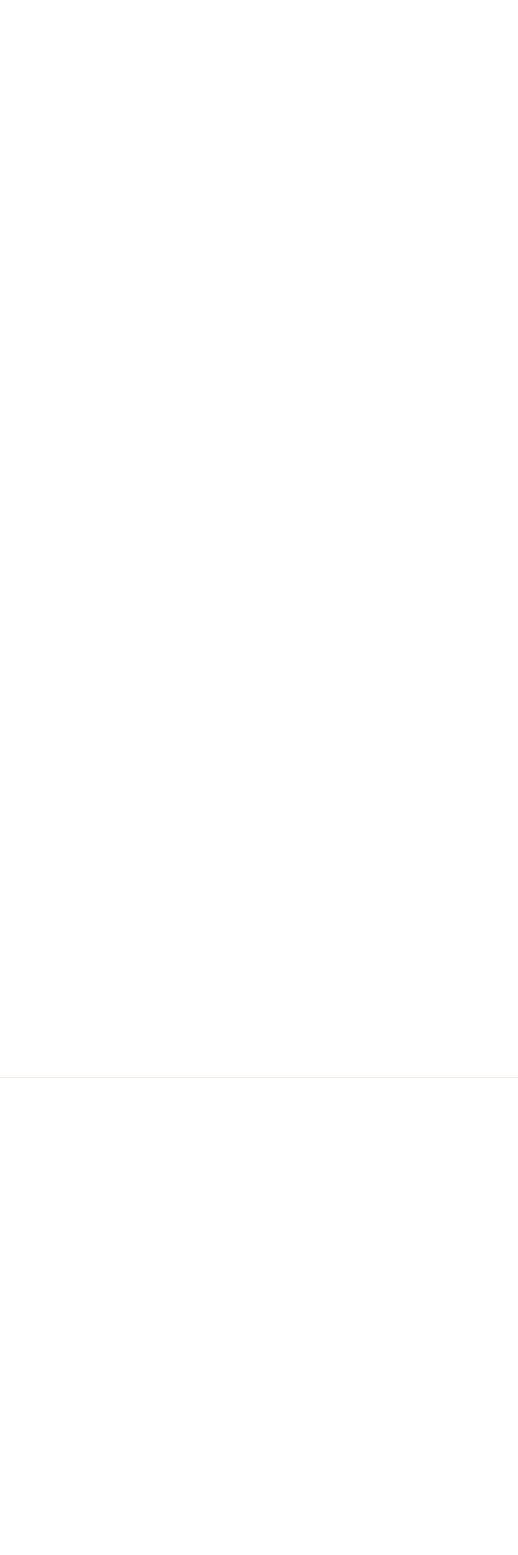
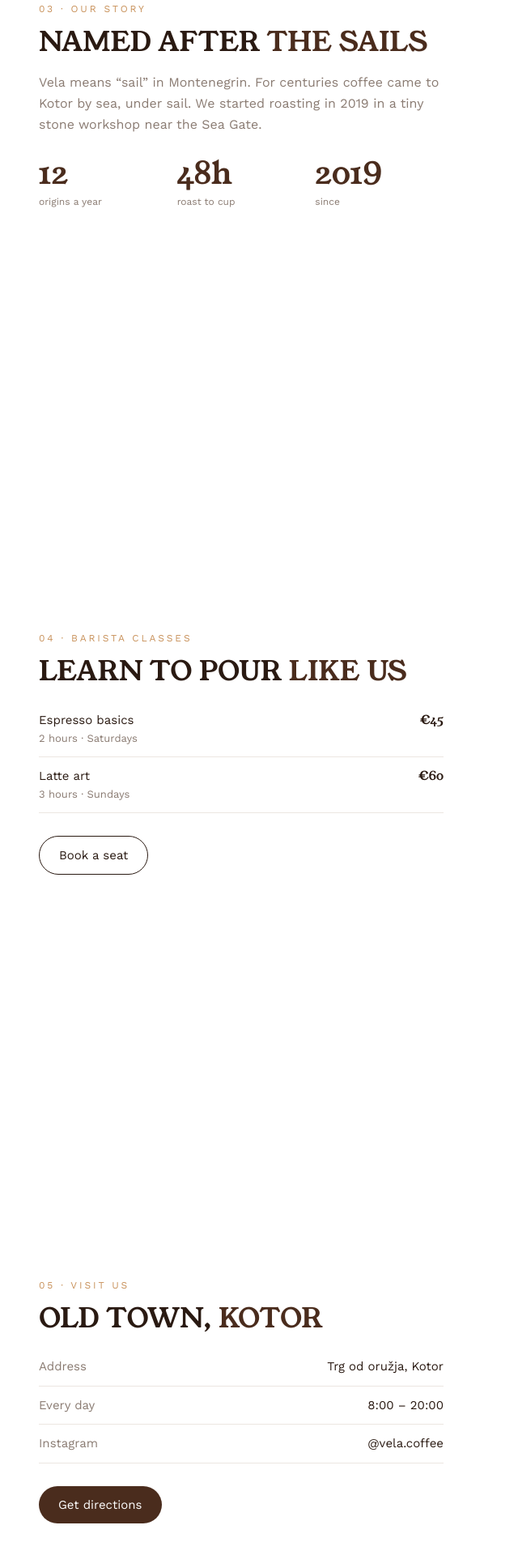
Before and after one commit to SabinaBatrakova/catalog-site, a React (Vite) app: page /templates/coffee-1 in a window 1280 px wide. Shown: the part 2670-4590 px from the top of the page at 81% size, without its empty margins (0-640 px from the left). Before the commit the page ends 4256 px from the top, so only its background shows below. Built offline with nearby package versions, Linux system fonts and the light colour scheme; a web font is replaced by a local one.

Commit message:
feat(coffee): add story, classes, visit and final sections

```diff
--- a/src/templates/coffee-1/CoffeePage.tsx
+++ b/src/templates/coffee-1/CoffeePage.tsx
@@ -6,9 +6,14 @@ import { Wordmark } from "./components/Wordmark";
 import { Hero } from "./components/Hero";
 import { Menu } from "./components/Menu";
 import { Beans } from "./components/Beans";
+import { Story } from "./components/Story";
+import { Classes } from "./components/Classes";
+import { Visit } from "./components/Visit";
+import { Final } from "./components/Final";
 
 export function CoffeePage() {
-  const { brand, nav, hero, menu, beans, scene } = coffeeContent;
+  const { brand, nav, hero, menu, beans, story, classes, visit, final, scene } =
+    coffeeContent;
   const [cart, setCart] = useState<Record<string, number>>({});
 
   const cartCount = Object.values(cart).reduce((sum, n) => sum + n, 0);
@@ -27,7 +32,10 @@ export function CoffeePage() {
         <Hero data={hero} />
         <Menu data={menu} />
         <Beans data={beans} cart={cart} onAdd={addToCart} />
-        <div className="h-[200vh]" />
+        <Story data={story} />
+        <Classes data={classes} />
+        <Visit data={visit} />
+        <Final data={final} />
       </main>
 
       <div id="trust" className="relative z-[2] h-40 border-t border-coffee-line bg-white" />
--- /dev/null
+++ b/src/templates/coffee-1/components/Classes.tsx
@@ -0,0 +1,21 @@
+import type { CoffeeContent } from "../content";
+import { Section } from "./Section";
+import { PriceList } from "./PriceList";
+
+type ClassesProps = {
+  data: CoffeeContent["classes"];
+};
+
+export function Classes({ data }: ClassesProps) {
+  return (
+    <Section head={data}>
+      <PriceList items={data.items} />
+      <a
+        href={data.ctaHref}
+        className="mt-7 inline-block rounded-full border border-coffee-ink px-6 py-3 text-[15px] transition-colors hover:bg-coffee-ink hover:text-white"
+      >
+        {data.ctaLabel}
+      </a>
+    </Section>
+  );
+}
--- /dev/null
+++ b/src/templates/coffee-1/components/Final.tsx
@@ -0,0 +1,20 @@
+import type { CoffeeContent } from "../content";
+import { Section } from "./Section";
+
+type FinalProps = {
+  data: CoffeeContent["final"];
+};
+
+export function Final({ data }: FinalProps) {
+  return (
+    <Section head={data}>
+      <p className="leading-relaxed text-coffee-muted">{data.text}</p>
+      <a
+        href={data.ctaHref}
+        className="mt-7 inline-block rounded-full bg-coffee-espresso px-6 py-3 text-[15px] text-white transition-colors hover:bg-coffee-ink"
+      >
+        {data.ctaLabel}
+      </a>
+    </Section>
+  );
+}
--- /dev/null
+++ b/src/templates/coffee-1/components/Story.tsx
@@ -0,0 +1,24 @@
+import type { CoffeeContent } from "../content";
+import { Section } from "./Section";
+
+type StoryProps = {
+  data: CoffeeContent["story"];
+};
+
+export function Story({ data }: StoryProps) {
+  return (
+    <Section head={data}>
+      <p className="leading-relaxed text-coffee-muted">{data.text}</p>
+      <div className="mt-7 grid grid-cols-3 gap-3">
+        {data.stats.map((stat) => (
+          <div key={stat.label}>
+            <p className="font-coffee-serif text-[32px] leading-none text-coffee-espresso min-[820px]:text-[38px]">
+              {stat.value}
+            </p>
+            <p className="mt-2 text-xs text-coffee-muted">{stat.label}</p>
+          </div>
+        ))}
+      </div>
+    </Section>
+  );
+}
--- /dev/null
+++ b/src/templates/coffee-1/components/Visit.tsx
@@ -0,0 +1,32 @@
+import type { CoffeeContent } from "../content";
+import { Section } from "./Section";
+
+type VisitProps = {
+  data: CoffeeContent["visit"];
+};
+
+export function Visit({ data }: VisitProps) {
+  return (
+    <Section head={data}>
+      <dl>
+        {data.rows.map((row) => (
+          <div
+            key={row.label}
+            className="flex justify-between gap-4 border-b border-coffee-line py-3 text-[15px]"
+          >
+            <dt className="text-coffee-muted">{row.label}</dt>
+            <dd className="text-right">{row.value}</dd>
+          </div>
+        ))}
+      </dl>
+      <a
+        href={data.ctaHref}
+        target="_blank"
+        rel="noreferrer"
+        className="mt-7 inline-block rounded-full bg-coffee-espresso px-6 py-3 text-[15px] text-white transition-colors hover:bg-coffee-ink"
+      >
+        {data.ctaLabel}
+      </a>
+    </Section>
+  );
+}
```
